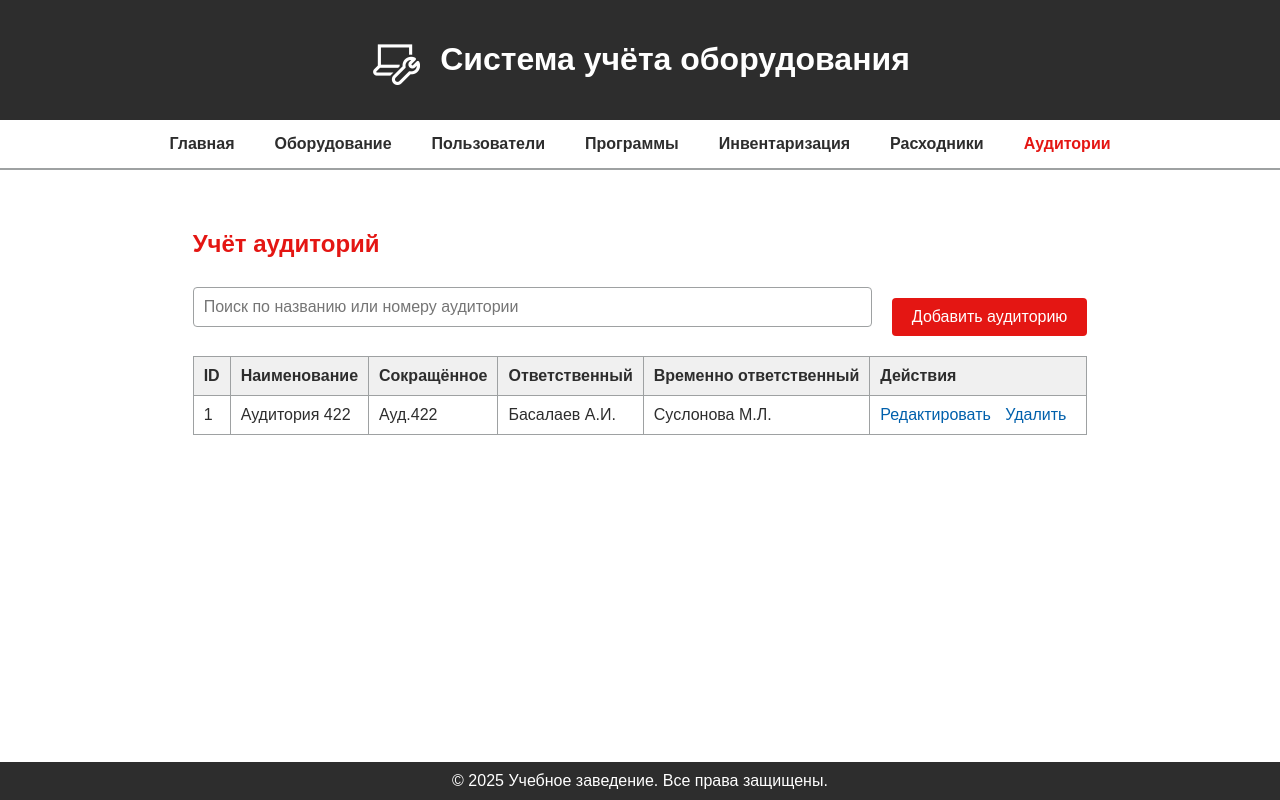
After one commit to lrdvcky/Equipment_Managment, a PHP site: page /rooms.php in a window 1280 px wide. The commit adds this page. Run offline with PHP 8.4, Linux system fonts and the light colour scheme.

```diff
--- a/index.php
+++ b/index.php
@@ -21,7 +21,7 @@
 
 
     <nav>
-        <a href="#">Оборудование</a>
+        <a href="equipment.php">Оборудование</a>
         <a href="#">Пользователи</a>
         <a href="#">Программы</a>
         <a href="#">Инвентаризация</a>
--- /dev/null
+++ b/rooms.php
@@ -0,0 +1,76 @@
+<?php
+?>
+<!DOCTYPE html>
+<html lang="ru">
+<head>
+    <meta charset="UTF-8">
+    <title>Аудитории | Учёт оборудования</title>
+    <meta name="viewport" content="width=device-width, initial-scale=1.0">
+    <link rel="stylesheet" href="style.css">
+</head>
+<body>
+
+<div class="wrapper">
+
+    <header>
+        <div class="header-content">
+            <img src="img/logo.png" alt="Логотип" class="logo">
+            <h1>Система учёта оборудования</h1>
+        </div>
+    </header>
+
+    <nav>
+        <a href="index.php">Главная</a>
+        <a href="equipment.php">Оборудование</a>
+        <a href="users.php">Пользователи</a>
+        <a href="software.php">Программы</a>
+        <a href="inventory.php">Инвентаризация</a>
+        <a href="consumables.php">Расходники</a>
+        <a href="rooms.php" class="active">Аудитории</a>
+    </nav>
+
+    <main>
+        <h2 class="highlight">Учёт аудиторий</h2>
+
+        <div class="equipment-controls">
+            <input type="text" placeholder="Поиск по названию или номеру аудитории">
+            <button class="red-button">Добавить аудиторию</button>
+        </div>
+
+        <div class="equipment-table">
+            <table>
+                <thead>
+                    <tr>
+                        <th>ID</th>
+                        <th>Наименование</th>
+                        <th>Сокращённое</th>
+                        <th>Ответственный</th>
+                        <th>Временно ответственный</th>
+                        <th>Действия</th>
+                    </tr>
+                </thead>
+                <tbody>
+                    <tr>
+                        <td>1</td>
+                        <td>Аудитория 422</td>
+                        <td>Ауд.422</td>
+                        <td>Басалаев А.И.</td>
+                        <td>Суслонова М.Л.</td>
+                        <td class="table-actions">
+                            <a href="#">Редактировать</a>
+                            <a href="#">Удалить</a>
+                        </td>
+                    </tr>
+                </tbody>
+            </table>
+        </div>
+    </main>
+
+    <footer>
+        &copy; 2025 Учебное заведение. Все права защищены.
+    </footer>
+
+</div>
+
+</body>
+</html>
--- a/style.css
+++ b/style.css
@@ -1,20 +1,19 @@
 :root {
-    --gray: #9EA1A2;
-    --red: #E41613;
-    --black: #000000;
-    --dark-gray: #2D2D2D;
+    --gray: #9EA1A2;      /* основной фон, рамки */
+    --red: #E41613;       /* акценты, кнопки, выделение */
+    --blue: #0060AC;      /* ссылки, вторичные элементы */
+    --dark: #2D2D2D;      /* тёмный фон хедера и футера */
+    --white: #ffffff;
+    --light-gray: #f0f0f0;
+    --hover-row: #f9f9f9;
 }
 
-* {
-    box-sizing: border-box;
-}
-
-html, body {
+body {
     margin: 0;
     padding: 0;
     font-family: Arial, sans-serif;
-    background-color: white;
-    color: var(--black);
+    background-color: var(--white);
+    color: var(--dark);
     height: 100%;
 }
 
@@ -25,15 +24,15 @@ html, body {
 }
 
 header {
-    background-color: var(--dark-gray);
-    color: white;
+    background-color: var(--dark);
+    color: var(--white);
     padding: 20px;
     text-align: center;
 }
 
 nav {
-    background-color: white;
-    border-bottom: 1px solid var(--gray);
+    background-color: var(--white);
+    border-bottom: 2px solid var(--gray);
     display: flex;
     justify-content: center;
     gap: 40px;
@@ -42,11 +41,12 @@ nav {
 
 nav a {
     text-decoration: none;
-    color: var(--black);
+    color: var(--dark);
     font-weight: bold;
 }
 
-nav a:hover {
+nav a:hover,
+nav a.active {
     color: var(--red);
 }
 
@@ -63,7 +63,7 @@ main {
 
 .red-button {
     background-color: var(--red);
-    color: white;
+    color: var(--white);
     border: none;
     padding: 10px 20px;
     font-size: 16px;
@@ -71,6 +71,7 @@ main {
     cursor: pointer;
     transition: all 0.3s ease;
     box-shadow: none;
+    border-radius: 4px;
 }
 
 .red-button:hover {
@@ -80,11 +81,12 @@ main {
 }
 
 footer {
-    background-color: var(--dark-gray);
-    color: white;
+    background-color: var(--dark);
+    color: var(--white);
     text-align: center;
     padding: 10px;
 }
+
 .header-content {
     display: flex;
     align-items: center;
@@ -97,6 +99,7 @@ footer {
     width: auto;
     border-radius: 5px;
 }
+
 .modules-list {
     display: flex;
     flex-direction: column;
@@ -108,7 +111,7 @@ footer {
 .module-button {
     display: block;
     background-color: var(--red);
-    color: white;
+    color: var(--white);
     text-align: center;
     padding: 12px;
     text-decoration: none;
@@ -122,3 +125,51 @@ footer {
     transform: translateY(-2px);
     box-shadow: 0 4px 10px rgba(0, 0, 0, 0.2);
 }
+
+.equipment-controls {
+    display: flex;
+    justify-content: space-between;
+    align-items: center;
+    gap: 20px;
+    margin-bottom: 20px;
+    flex-wrap: wrap;
+}
+
+.equipment-controls input {
+    flex: 1;
+    padding: 10px;
+    font-size: 16px;
+    border: 1px solid var(--gray);
+    border-radius: 4px;
+}
+
+.equipment-table table {
+    width: 100%;
+    border-collapse: collapse;
+    background-color: var(--white);
+}
+
+.equipment-table th, .equipment-table td {
+    padding: 10px;
+    border: 1px solid var(--gray);
+    text-align: left;
+}
+
+.equipment-table th {
+    background-color: var(--light-gray);
+}
+
+.equipment-table tr:hover {
+    background-color: var(--hover-row);
+}
+
+.table-actions a {
+    color: var(--blue);
+    text-decoration: none;
+    margin-right: 10px;
+    transition: color 0.3s ease;
+}
+
+.table-actions a:hover {
+    color: var(--red);
+}
```
Also changed, not shown: equipment.php (added, +79 -0 lines), modules.php (+5 -3 lines), users.php (added, +75 -0 lines).
